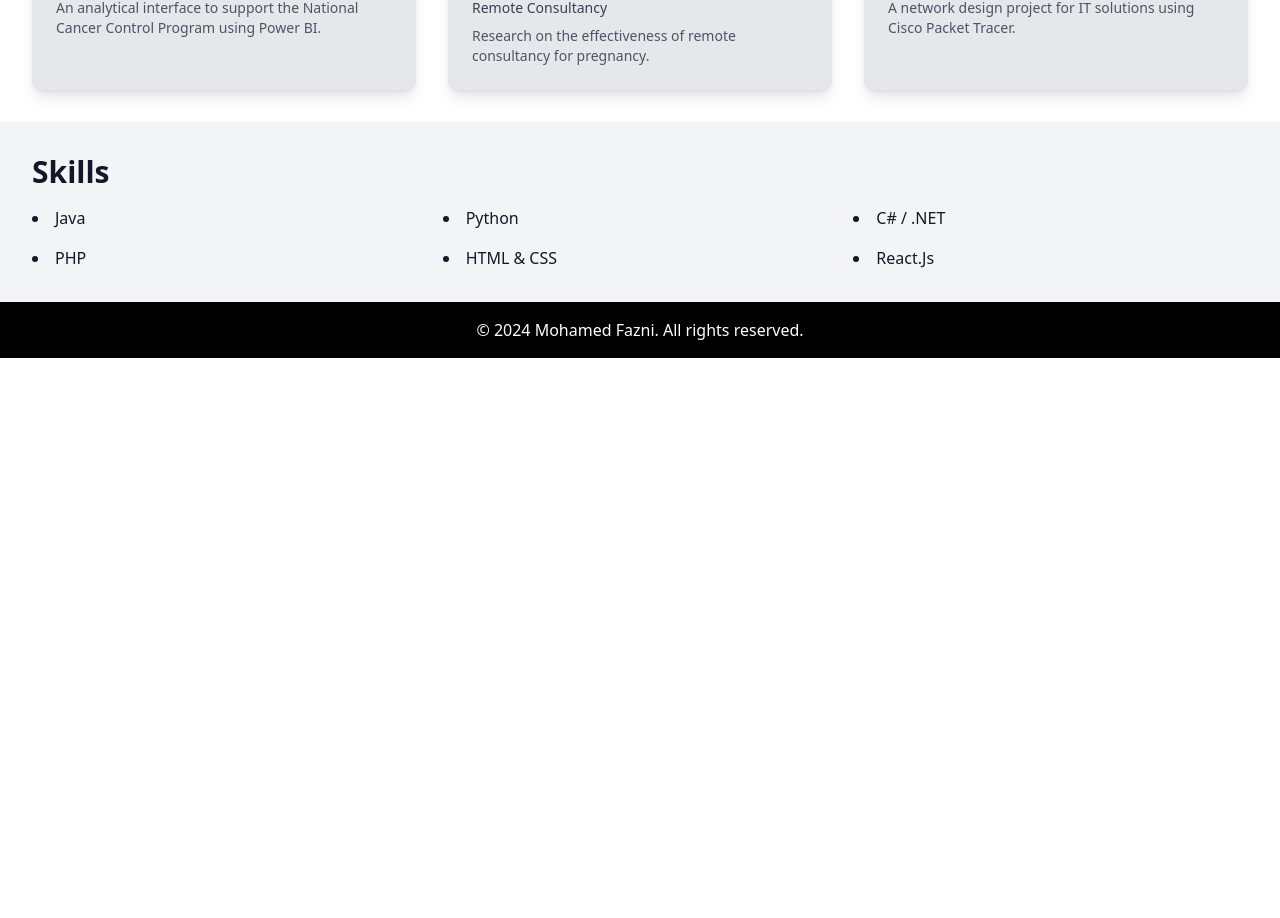
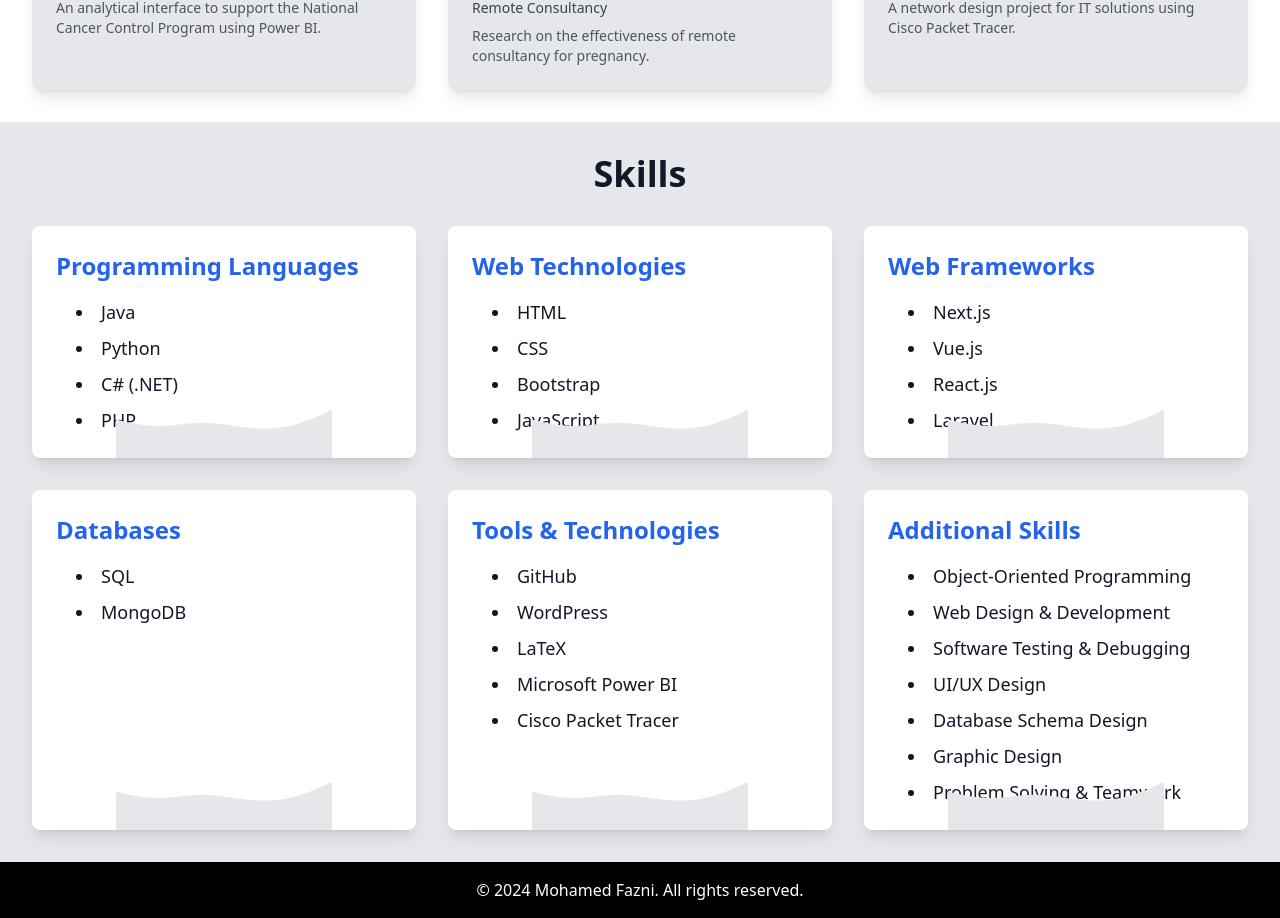
Before and after one commit to fazni-faiz/fazni_portfolio, a React (Create React App) app: page / in a window 1280 px wide. Shown: the part 2878-3796 px from the top of the page. Before the commit the page ends 3236 px from the top, so only its background shows below. Built offline with nearby package versions, Linux system fonts and the light colour scheme.

Commit message:
Update 5

```diff
--- a/src/components/Skills.js
+++ b/src/components/Skills.js
@@ -1,19 +1,62 @@
 import React from 'react';
+import 'animate.css';
+
+const skillsData = [
+  {
+    category: "Programming Languages",
+    skills: ["Java", "Python", "C# (.NET)", "PHP"]
+  },
+  {
+    category: "Web Technologies",
+    skills: ["HTML", "CSS", "Bootstrap", "JavaScript"]
+  },
+  {
+    category: "Web Frameworks",
+    skills: ["Next.js", "Vue.js", "React.js", "Laravel"]
+  },
+  {
+    category: "Databases",
+    skills: ["SQL", "MongoDB"]
+  },
+  {
+    category: "Tools & Technologies",
+    skills: ["GitHub", "WordPress", "LaTeX", "Microsoft Power BI", "Cisco Packet Tracer"]
+  },
+  {
+    category: "Additional Skills",
+    skills: [
+      "Object-Oriented Programming",
+      "Web Design & Development",
+      "Software Testing & Debugging",
+      "UI/UX Design",
+      "Database Schema Design",
+      "Graphic Design",
+      "Problem Solving & Teamwork"
+    ]
+  }
+];
 
 const Skills = () => {
   return (
-    <section id="skills" className="bg-gray-100 text-gray-900 p-8">
+    <section id="skills" className="bg-gray-200 text-gray-900 p-8 relative overflow-hidden">
       <div className="container mx-auto">
-        <h2 className="text-3xl font-semibold mb-4">Skills</h2>
-        <ul className="grid grid-cols-2 md:grid-cols-3 gap-4 list-disc list-inside">
-          <li>Java</li>
-          <li>Python</li>
-          <li>C# / .NET</li>
-          <li>PHP</li>
-          <li>HTML & CSS</li>
-          <li>React.Js</li>
-
-        </ul>
+        <h2 className="text-4xl font-extrabold mb-8 text-center animate__animated animate__fadeIn animate__delay-1s">Skills</h2>
+        <div className="grid grid-cols-1 md:grid-cols-2 lg:grid-cols-3 gap-8 relative">
+          {skillsData.map((category, index) => (
+            <div key={index} className="relative bg-white rounded-lg shadow-lg p-6 transform transition-transform duration-300 hover:scale-105 hover:shadow-2xl animate__animated animate__fadeIn animate__delay-2s overflow-hidden">
+              <h3 className="text-2xl font-semibold mb-4 text-blue-600">{category.category}</h3>
+              <ul className="list-disc list-inside ml-5 space-y-2">
+                {category.skills.map((skill, skillIndex) => (
+                  <li key={skillIndex} className="text-lg hover:text-blue-500 transition-colors duration-300">{skill}</li>
+                ))}
+              </ul>
+              {/* Curve design for each box */}
+              <svg className="absolute bottom-0 left-0 w-full h-12 text-gray-200" fill="currentColor" viewBox="0 0 1440 320">
+                <path d="M0,64L48,74.7C96,85,192,107,288,106.7C384,107,480,85,576,85.3C672,85,768,107,864,117.3C960,128,1056,128,1152,106.7C1248,85,1344,43,1392,21.3L1440,0L1440,320L1392,320C1344,320,1248,320,1152,320C1056,320,960,320,864,320C768,320,672,320,576,320C480,320,384,320,288,320C192,320,96,320,48,320L0,320Z"></path>
+              </svg>
+            </div>
+          ))}
+        </div>
       </div>
     </section>
   );
```
